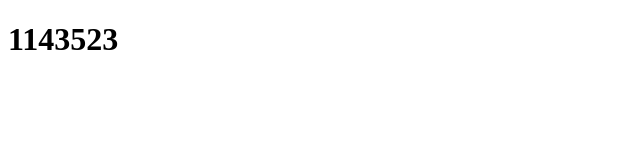
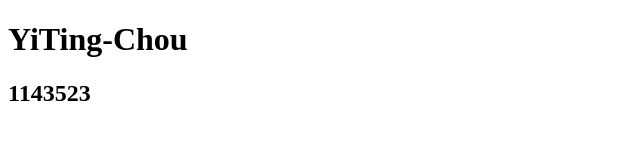
Before and after one commit to raidonchou0322/raidonchou0322.github.io, a plain HTML site: page index.html in a window 1280 px wide. Shown: the whole page, without its empty margins (0-640 px from the left). Drawn offline with Linux system fonts and the light colour scheme.

Commit message:
Update index.html

```diff
--- a/index.html
+++ b/index.html
@@ -2,7 +2,7 @@
 <html>
 <body>
 
-<h1>1143523</h1>
-
+<h1>YiTing-Chou </h1>
+<h2>1143523</h2>
 </body>
 </html>
```
